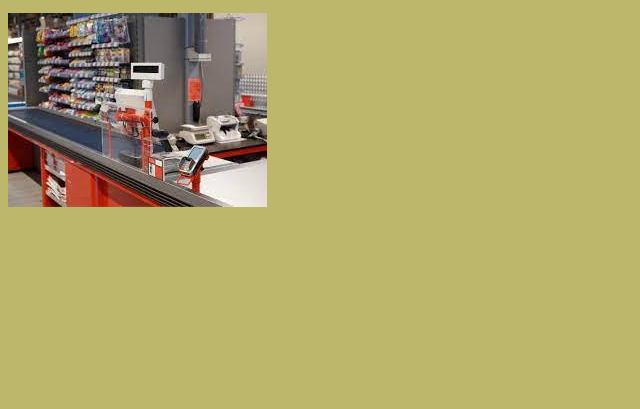
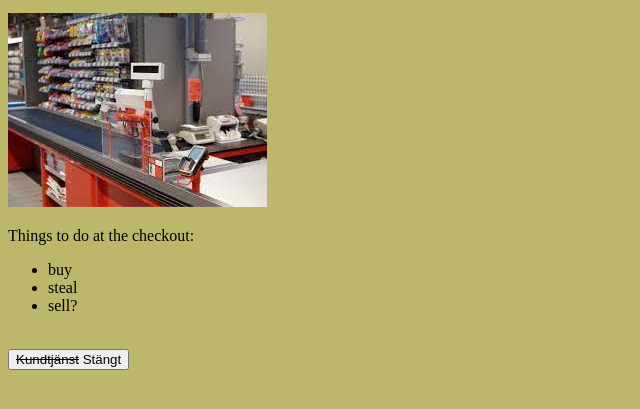
Before and after one commit to glimluk/Git-9-05, a plain HTML site: page index.html in a window 1280 px wide. Shown: the part 101-510 px from the top of the page, without its empty margins (0-640 px from the left). Drawn offline with Linux system fonts and the light colour scheme.

Commit message:
list & button

```diff
--- a/index.html
+++ b/index.html
@@ -1,6 +1,8 @@
 <!DOCTYPE html>
 <html lang="en">
+
 <body style="background-color: darkkhaki;">
+
     <head>
         <meta charset="UTF-8">
         <meta name="viewport" content="width=device-width, initial-scale=1.0">
@@ -15,6 +17,19 @@
 
         <img src="images/checkout.jpg" alt="checkout counter">
 
+        <br>
+
+        <p>Things to do at the checkout:</p>
+        <ul>
+            <li>buy</li>
+            <li>steal</li>
+            <li>sell?</li>
+        </ul>
+
+        <br>
+
+        <button><a href=""></a><s>Kundtjänst</s> Stängt</a></button>
+
     </body>
 
 </html>
```
Lines whose indentation alone changed are shown as unchanged.
